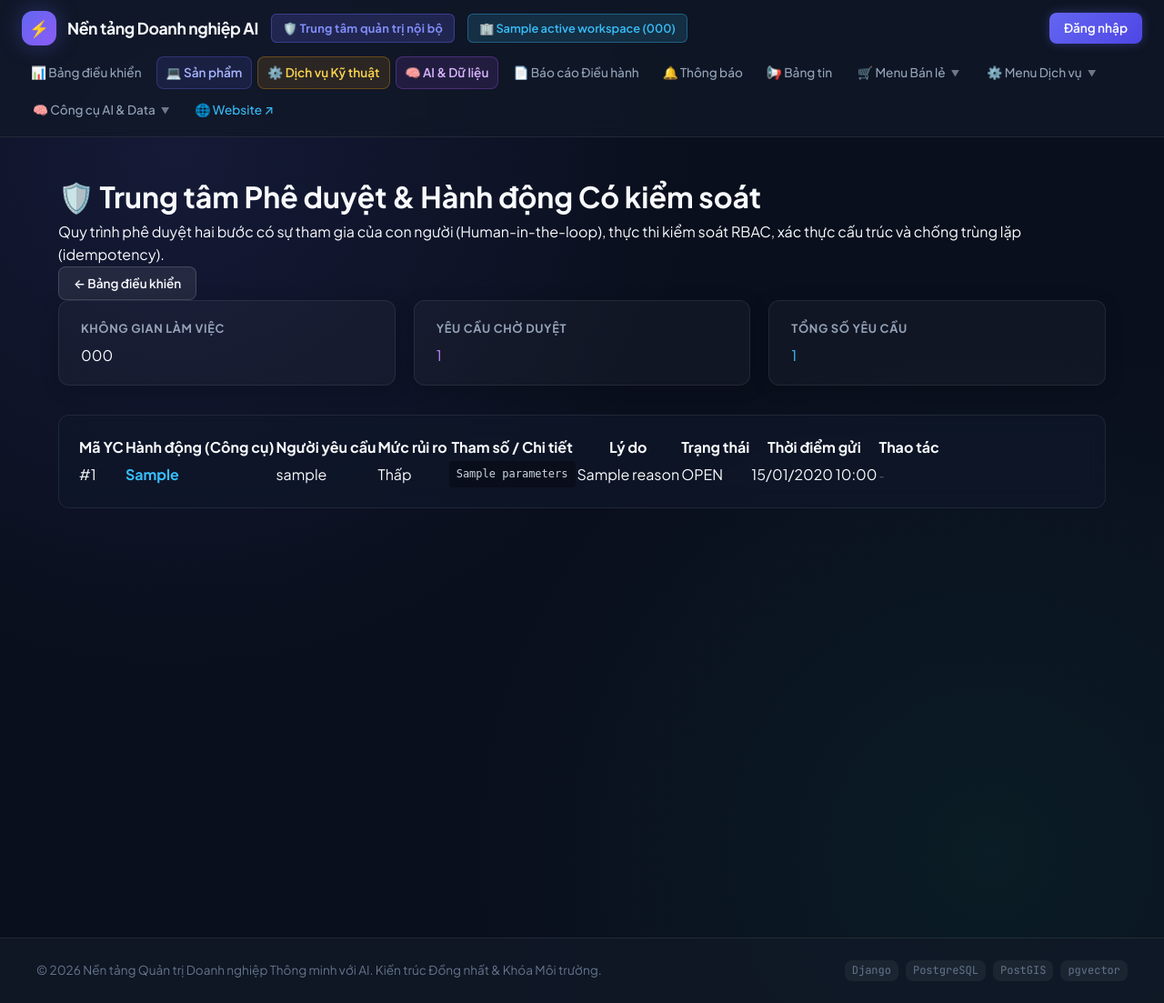
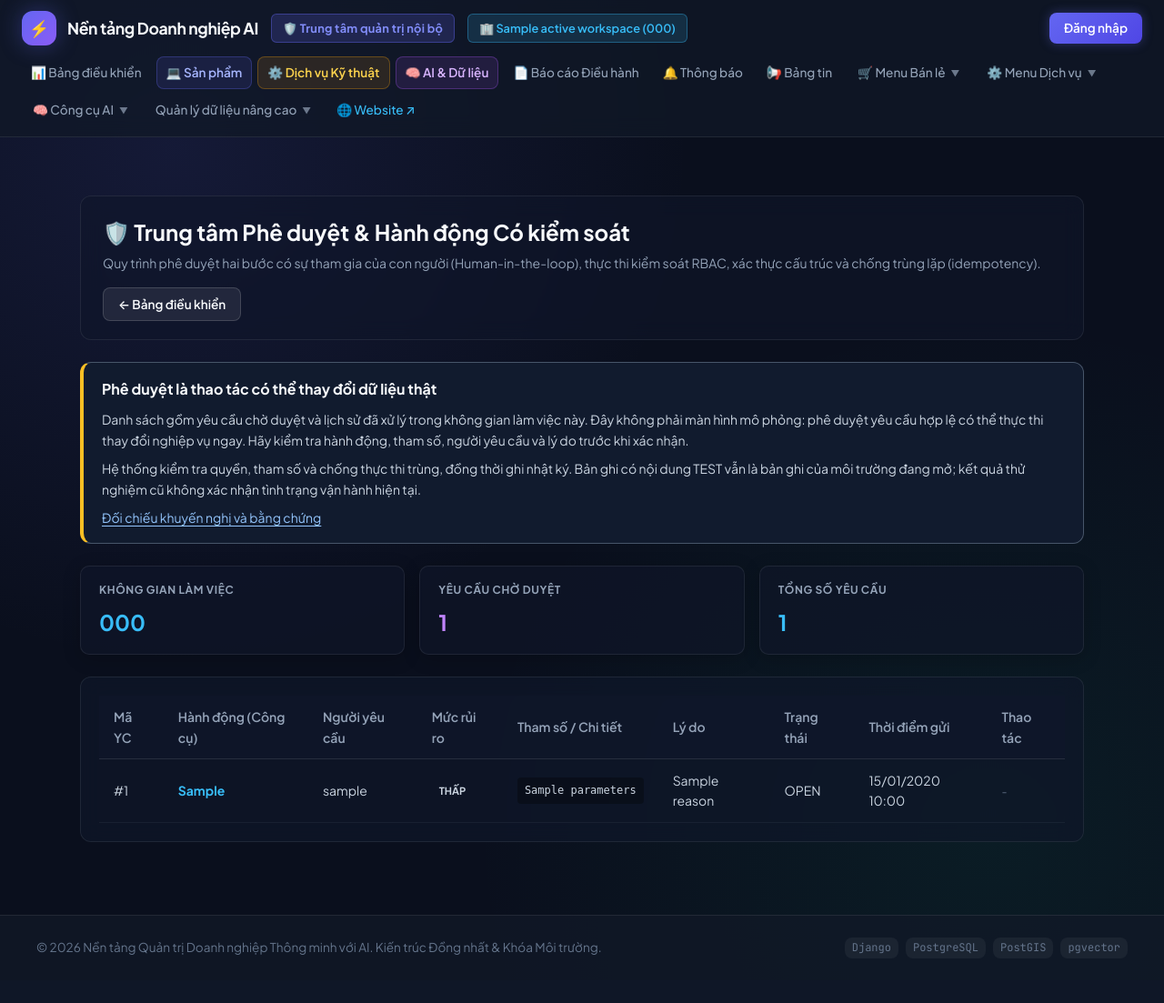
Before and after one commit to tienpp1/alphatech, a Django app: template templates/approvals/index.html in a window 1280 px wide. Shown: the whole page at 91% size. After the commit the page ends 1054 px from the top, so only its background shows below. Run offline with Django 5.2, Linux system fonts and the light colour scheme; the template is opened without the code that fills it: most values are stand-ins (such as "Sample title", 1, 10 or a date in 2020).

Commit message:
Clarify decision-support evidence and group advanced data tools

```diff
--- a/templates/approvals/index.html
+++ b/templates/approvals/index.html
@@ -2,9 +2,9 @@
 
 {% block title %}Trung tâm Phê duyệt — {{ active_workspace.name }}{% endblock %}
 
-{% block extra_css %}
+{% block extra_head %}
 <style>
-.app-container {
+.approval-container {
     padding: 1.5rem;
     color: #f8fafc;
 }
@@ -129,7 +129,7 @@
 }
 
 @media (max-width: 600px) {
-    .app-container {
+    .approval-container {
         padding: 0.75rem 0.5rem;
     }
     .studio-header {
@@ -140,7 +140,7 @@
 {% endblock %}
 
 {% block content %}
-<div class="app-container">
+<div class="approval-container">
     <div class="studio-header">
         <div class="studio-title">
             <h1>🛡️ Trung tâm Phê duyệt &amp; Hành động Có kiểm soát</h1>
@@ -150,6 +150,8 @@
             <a href="/noibo/" id="btn-back-dashboard" class="btn btn-secondary" style="padding: 0.5rem 1rem; font-size: 0.85rem; text-decoration: none; border-radius: 8px; border: 1px solid rgba(255,255,255,0.15); color: #f8fafc; background: rgba(255,255,255,0.08);">← Bảng điều khiển</a>
         </div>
     </div>
+
+    {% include "includes/decision_support_guide.html" with guide_page="approvals" only %}
 
     <div class="kpi-grid">
         <div class="kpi-card">
--- a/templates/base.html
+++ b/templates/base.html
@@ -317,6 +317,23 @@
             border: 1px solid rgba(255,255,255,0.1);
         }
 
+        .support-guide {
+            margin: 0 0 1.5rem;
+            padding: 1rem 1.25rem;
+            border: 1px solid #475569;
+            border-radius: 12px;
+            background: #111b2e;
+            color: #cbd5e1;
+            font-size: 0.875rem;
+            line-height: 1.65;
+            overflow-wrap: anywhere;
+        }
+        .support-guide h2 { margin: 0 0 0.5rem; color: #f8fafc; font-size: 1rem; }
+        .support-guide p { margin: 0.5rem 0; }
+        .support-guide a { color: #93c5fd; text-underline-offset: 3px; }
+        .support-guide-links { display: flex; flex-wrap: wrap; gap: 0.5rem 1.25rem; }
+        .support-guide-warning { border-left: 4px solid #fbbf24; }
+
         /* Accessibility: WCAG 2.4.1 Bypass Blocks (Skip to Main Content) */
         .skip-link {
             position: absolute;
@@ -520,18 +537,27 @@
 
                         <!-- AI & DỮ LIỆU Menu Mở rộng -->
                         <div class="nav-dropdown" id="nav-dropdown-ai">
-                            <button type="button" class="nav-dropdown-btn {% if active_nav in 'knowledge,integration,mapping,forecasting,recommendations,approvals' %}active{% endif %}" id="btn-dropdown-ai" aria-haspopup="true" aria-expanded="false" title="Công cụ AI & Dữ liệu nâng cao">
-                                <span>🧠 Công cụ AI & Data</span>
+                            <button type="button" class="nav-dropdown-btn {% if active_nav == 'ai' or active_nav == 'knowledge' or active_nav == 'forecasting' or active_nav == 'recommendations' or active_nav == 'approvals' or '/noibo/recommendations/' in request.path or '/noibo/approvals/' in request.path %}active{% endif %}" id="btn-dropdown-ai" aria-haspopup="true" aria-expanded="false" aria-controls="menu-dropdown-ai" title="Trợ lý, dự báo và hỗ trợ quyết định">
+                                <span>🧠 Công cụ AI</span>
                                 <span class="dropdown-arrow">▼</span>
                             </button>
                             <div class="nav-dropdown-menu" id="menu-dropdown-ai" role="menu">
                                 <a href="/noibo/ai/" role="menuitem" class="nav-dropdown-item {% if active_nav == 'ai' %}active{% endif %}" id="nav-item-ai-assistant">🤖 Trợ lý AI Thông minh</a>
                                 <a href="/noibo/knowledge/" role="menuitem" class="nav-dropdown-item {% if active_nav == 'knowledge' %}active{% endif %}" id="nav-item-ai-knowledge">📚 Kho tri thức RAG</a>
-                                <a href="/noibo/integration/" role="menuitem" class="nav-dropdown-item {% if 'integration' in active_nav %}active{% endif %}">📥 Tích hợp dữ liệu</a>
-                                <a href="/noibo/mapping/" role="menuitem" class="nav-dropdown-item {% if active_nav == 'mapping' %}active{% endif %}">🔄 Ánh xạ dữ liệu</a>
-                                <a href="/noibo/forecasting/" role="menuitem" class="nav-dropdown-item {% if active_nav == 'forecasting' %}active{% endif %}">📈 Dự báo XGBoost</a>
-                                <a href="/noibo/recommendations/" role="menuitem" class="nav-dropdown-item {% if active_nav == 'recommendations' %}active{% endif %}">💡 Khuyến nghị</a>
-                                <a href="/noibo/approvals/" role="menuitem" class="nav-dropdown-item {% if active_nav == 'approvals' %}active{% endif %}">🛡️ Phê duyệt kiểm toán</a>
+                                <a href="/noibo/forecasting/" role="menuitem" class="nav-dropdown-item {% if active_nav == 'forecasting' %}active{% endif %}">📈 Dự báo &amp; đánh giá</a>
+                                <a href="/noibo/recommendations/" role="menuitem" class="nav-dropdown-item {% if active_nav == 'recommendations' or '/noibo/recommendations/' in request.path %}active{% endif %}">💡 Khuyến nghị</a>
+                                <a href="/noibo/approvals/" role="menuitem" class="nav-dropdown-item {% if active_nav == 'approvals' or '/noibo/approvals/' in request.path %}active{% endif %}">🛡️ Phê duyệt hành động</a>
+                            </div>
+                        </div>
+
+                        <div class="nav-dropdown" id="nav-dropdown-data">
+                            <button type="button" class="nav-dropdown-btn {% if 'integration' in active_nav or active_nav == 'mapping' or '/noibo/integration/' in request.path or '/noibo/mapping/' in request.path %}active{% endif %}" id="btn-dropdown-data" aria-haspopup="true" aria-expanded="false" aria-controls="menu-dropdown-data" title="Tiếp nhận và chuẩn hóa dữ liệu bên ngoài">
+                                <span>Quản lý dữ liệu nâng cao</span>
+                                <span class="dropdown-arrow" aria-hidden="true">▼</span>
+                            </button>
+                            <div class="nav-dropdown-menu" id="menu-dropdown-data" role="menu">
+                                <a href="/noibo/integration/" role="menuitem" class="nav-dropdown-item {% if 'integration' in active_nav or '/noibo/integration/' in request.path %}active{% endif %}">📥 Tích hợp dữ liệu</a>
+                                <a href="/noibo/mapping/" role="menuitem" class="nav-dropdown-item {% if active_nav == 'mapping' or '/noibo/mapping/' in request.path %}active{% endif %}">🔄 Ánh xạ dữ liệu</a>
                             </div>
                         </div>
 
--- a/templates/dashboard/main.html
+++ b/templates/dashboard/main.html
@@ -351,11 +351,11 @@
         <div>
             <div style="font-size: 28px; margin-bottom: 0.75rem;">🔄</div>
             <div style="display: flex; justify-content: space-between; align-items: center; margin-bottom: 0.4rem;">
-                <h4 style="font-size: 1.1rem; font-weight: 700; color: #f8fafc; margin: 0;">Tích hợp & Ánh xạ Chuẩn</h4>
-                <span class="badge bg-primary" style="font-size: 0.7rem;">ETL + AI Mapping</span>
+                <h4 style="font-size: 1.1rem; font-weight: 700; color: #f8fafc; margin: 0;">Quản lý dữ liệu nâng cao</h4>
+                <span class="badge bg-primary" style="font-size: 0.7rem;">Nhập liệu + Ánh xạ</span>
             </div>
             <p style="font-size: 0.85rem; color: #94a3b8; line-height: 1.5;">
-                Bộ chuyển đổi dữ liệu nguồn (CSV/Excel/API Mock), cơ chế AI-assisted Mapping gợi ý ánh xạ trường tự động và chuẩn hóa về Standard Data Model.
+                Tiếp nhận CSV/Excel/API vào vùng đệm, sau đó xem trước và áp dụng quy tắc ánh xạ về dữ liệu nghiệp vụ. Gợi ý đối sánh không gọi LLM.
             </p>
         </div>
         <div style="margin-top: 1rem; pt: 1rem; border-top: 1px solid rgba(255,255,255,0.06); display: flex; gap: 8px;">
--- a/templates/forecasting/index.html
+++ b/templates/forecasting/index.html
@@ -346,6 +346,8 @@
             {% endif %}
         </div>
     </div>
+
+    {% include "includes/decision_support_guide.html" with guide_page="forecasting" only %}
 
     {% if selected_target == 'RETAIL_PRODUCT_DEMAND' %}
     <form method="get" class="card-panel" style="display:flex;gap:1rem;flex-wrap:wrap;margin-bottom:1rem;">
--- /dev/null
+++ b/templates/includes/decision_support_guide.html
@@ -0,0 +1,27 @@
+<section id="support-guide" class="support-guide{% if guide_page == 'approvals' %} support-guide-warning{% endif %}" data-page="{{ guide_page }}" aria-labelledby="support-guide-title">
+    {% if guide_page == 'integration' %}
+    <h2 id="support-guide-title">Bước 1 — Tiếp nhận dữ liệu bên ngoài</h2>
+    <p>Tệp CSV, Excel hoặc API được đọc và lưu vào vùng đệm dữ liệu thô (staging). Nhập thành công chưa cập nhật dữ liệu nghiệp vụ. Tỷ lệ dòng qua kiểm tra nhập không đo độ chính xác AI hay tính đúng đắn kinh doanh. Nhãn Mock API không tự chứng minh nguồn là mô phỏng hay đã kết nối đối tác thật; cần đối chiếu endpoint và dữ liệu thực tế.</p>
+    <div class="support-guide-links"><a href="/noibo/mapping/">Bước tiếp theo: Ánh xạ và chuẩn hóa dữ liệu</a></div>
+    {% elif guide_page == 'mapping' %}
+    <h2 id="support-guide-title">Bước 2 — Xem trước, xác nhận rồi áp dụng ánh xạ</h2>
+    <p>Gợi ý dựa trên quy tắc đối sánh tên/bí danh cột, kiểu và dữ liệu mẫu; không gọi LLM. Điểm khớp không phải độ chính xác đã kiểm định. Cần xem xét và chấp thuận quy tắc trước khi dùng.</p>
+    <p>Xem trước chỉ kiểm tra mẫu, không phải toàn bộ lô. Áp dụng ánh xạ là thao tác có thể ghi dữ liệu nghiệp vụ và cần quyền riêng. Đơn hàng tạo trực tiếp trên website không bắt buộc qua hai bước nhập/ánh xạ này.</p>
+    <div class="support-guide-links"><a href="/noibo/integration/">Xem nguồn và lô dữ liệu thô</a></div>
+    {% elif guide_page == 'forecasting' %}
+    <h2 id="support-guide-title">Cách đọc dự báo và kết quả đánh giá</h2>
+    <p>Ô “Mô hình hiện hành” ghi mô hình thực tế của lượt chạy đã lưu. MA7 là đường cơ sở trung bình trượt 7 kỳ, không đồng nghĩa XGBoost đang được dùng. Việc chọn mô hình dựa trên kiểm định quá khứ, không bảo đảm luôn thắng trên dữ liệu mới.</p>
+    <p>MAE là sai số theo đơn vị chỉ tiêu; MAPE là sai số phần trăm, không phải độ chính xác — càng thấp càng tốt. Kiểm tra ngày cuối dữ liệu, khoảng dự báo và số kỳ kiểm thử có quan sát thực; huấn luyện lại trên dữ liệu cũ không làm dữ liệu trở nên mới.</p>
+    <div class="support-guide-links"><a href="/noibo/recommendations/">Tiếp theo: Xem khuyến nghị có bằng chứng</a></div>
+    {% elif guide_page == 'recommendations' %}
+    <h2 id="support-guide-title">Từ số liệu đến đề xuất có thể giải trình</h2>
+    <p>Quy tắc kinh doanh kết hợp số liệu, dự báo đủ điều kiện hoặc GIS để tạo đề xuất; không phải mọi khuyến nghị đều do LLM sinh ra. Ghi nhận đề xuất tham khảo không thay đổi nghiệp vụ.</p>
+    <p>Chỉ đề xuất có hành động được hỗ trợ, còn hiệu lực và đủ điều kiện mới có thể tạo yêu cầu phê duyệt. Kiểm tra bằng chứng và độ mới; khuyến nghị hết hạn hoặc chỉ từ dữ liệu lịch sử không được thực thi như hành động hiện tại.</p>
+    <div class="support-guide-links"><a href="/noibo/forecasting/">Đối chiếu dự báo và sai số</a><a href="/noibo/approvals/">Xem yêu cầu phê duyệt hành động</a></div>
+    {% elif guide_page == 'approvals' %}
+    <h2 id="support-guide-title">Phê duyệt là thao tác có thể thay đổi dữ liệu thật</h2>
+    <p>Danh sách gồm yêu cầu chờ duyệt và lịch sử đã xử lý trong không gian làm việc này. Đây không phải màn hình mô phỏng: phê duyệt yêu cầu hợp lệ có thể thực thi thay đổi nghiệp vụ ngay. Hãy kiểm tra hành động, tham số, người yêu cầu và lý do trước khi xác nhận.</p>
+    <p>Hệ thống kiểm tra quyền, tham số và chống thực thi trùng, đồng thời ghi nhật ký. Bản ghi có nội dung TEST vẫn là bản ghi của môi trường đang mở; kết quả thử nghiệm cũ không xác nhận tình trạng vận hành hiện tại.</p>
+    <div class="support-guide-links"><a href="/noibo/recommendations/">Đối chiếu khuyến nghị và bằng chứng</a></div>
+    {% endif %}
+</section>
--- a/templates/integration/job_detail.html
+++ b/templates/integration/job_detail.html
@@ -81,7 +81,7 @@
             <div class="{% if job.failed_rows > 0 %}stat-val-danger{% else %}stat-val-muted{% endif %}" style="font-size: 1.6rem; font-weight: 800; margin-top: 4px;">{{ job.failed_rows }}</div>
         </div>
         <div style="background: #1e293b; border: 1px solid #334155; border-radius: 12px; padding: 16px;">
-            <div style="color: #94a3b8; font-size: 0.75rem; font-weight: 700; text-transform: uppercase;">Tỷ lệ Thành công</div>
+            <div style="color: #94a3b8; font-size: 0.75rem; font-weight: 700; text-transform: uppercase;">Tỷ lệ dòng qua kiểm tra nhập</div>
             <div style="font-size: 1.6rem; font-weight: 800; color: #60a5fa; margin-top: 4px;">{{ job.success_rate }}%</div>
         </div>
     </div>
@@ -176,7 +176,7 @@
         <div style="padding: 32px; text-align: center; color: #34d399;">
             <div style="font-size: 2rem; margin-bottom: 8px;">🎉</div>
             <strong>Không Phát hiện Lỗi nào</strong>
-            <p style="color: #94a3b8; font-size: 0.85rem; margin-top: 4px;">Tất cả các bản ghi trong tập dữ liệu này đã vượt qua kiểm tra cấu trúc một cách hoàn hảo.</p>
+            <p style="color: #94a3b8; font-size: 0.85rem; margin-top: 4px;">Không ghi nhận lỗi trong bước đọc và kiểm tra nhập; chưa xác minh tính đúng đắn nghiệp vụ hoặc độ chính xác AI.</p>
         </div>
         {% endif %}
     </div>
--- a/templates/mapping/dashboard.html
+++ b/templates/mapping/dashboard.html
@@ -17,7 +17,7 @@
                 <span>🔄</span> Động cơ Ánh xạ Dữ liệu & Mô hình Chuẩn hóa (SDM)
             </h1>
             <p style="color: #94a3b8; font-size: 0.9rem; margin: 0;">
-                Chuyển đổi các lược đồ thô bên ngoài thành Mô hình Dữ liệu Chuẩn hóa (Standard Data Model) với gợi ý từ AI và mô phỏng trực tiếp.
+                Chuẩn hóa dữ liệu thô về mô hình dữ liệu chung, với gợi ý theo quy tắc và xem trước trên mẫu.
             </p>
         </div>
         <div style="display: flex; gap: 12px; flex-wrap: wrap; align-items: center;">
@@ -32,6 +32,8 @@
             </a>{% endif %}
         </div>
     </div>
+
+    {% include "includes/decision_support_guide.html" with guide_page="mapping" only %}
 
     <!-- Messages -->
     {% if messages %}
--- a/templates/mapping/profile_form.html
+++ b/templates/mapping/profile_form.html
@@ -44,7 +44,7 @@
                     <option value="{{ ds.id }}">{{ ds.name }} ({{ ds.source_type }})</option>
                     {% endfor %}
                 </select>
-                <div style="font-size: 0.75rem; color: #94a3b8; margin-top: 4px;">Liên kết nguồn dữ liệu để tải trước tiêu đề cột và dữ liệu mẫu cho gợi ý AI tức thì.</div>
+                <div style="font-size: 0.75rem; color: #94a3b8; margin-top: 4px;">Liên kết nguồn để đối sánh tên cột và dữ liệu mẫu theo quy tắc; không gọi LLM.</div>
             </div>
 
             <div style="margin-bottom: 24px;">
```
Also changed, not shown: docs/CURRENT_STATUS.md (+27 -0 lines), docs/HO_SO_NGHIEM_THU_HOC_THUAT_TOAN_DIEN.md (+8 -0 lines), docs/superpowers/plans/2026-11-17-decision-support-ui.md (added, +50 -0 lines), templates/integration/dashboard.html (+5 -3 lines), templates/mapping/mapping_studio.html (+9 -7 lines), templates/recommendations/index.html (+6 -1 lines), tests/defense_mapping_gis.test.cjs (+3 -0 lines), tests/test_decision_support_ui.py (added, +132 -0 lines), .github/workflows/quality.yml.
